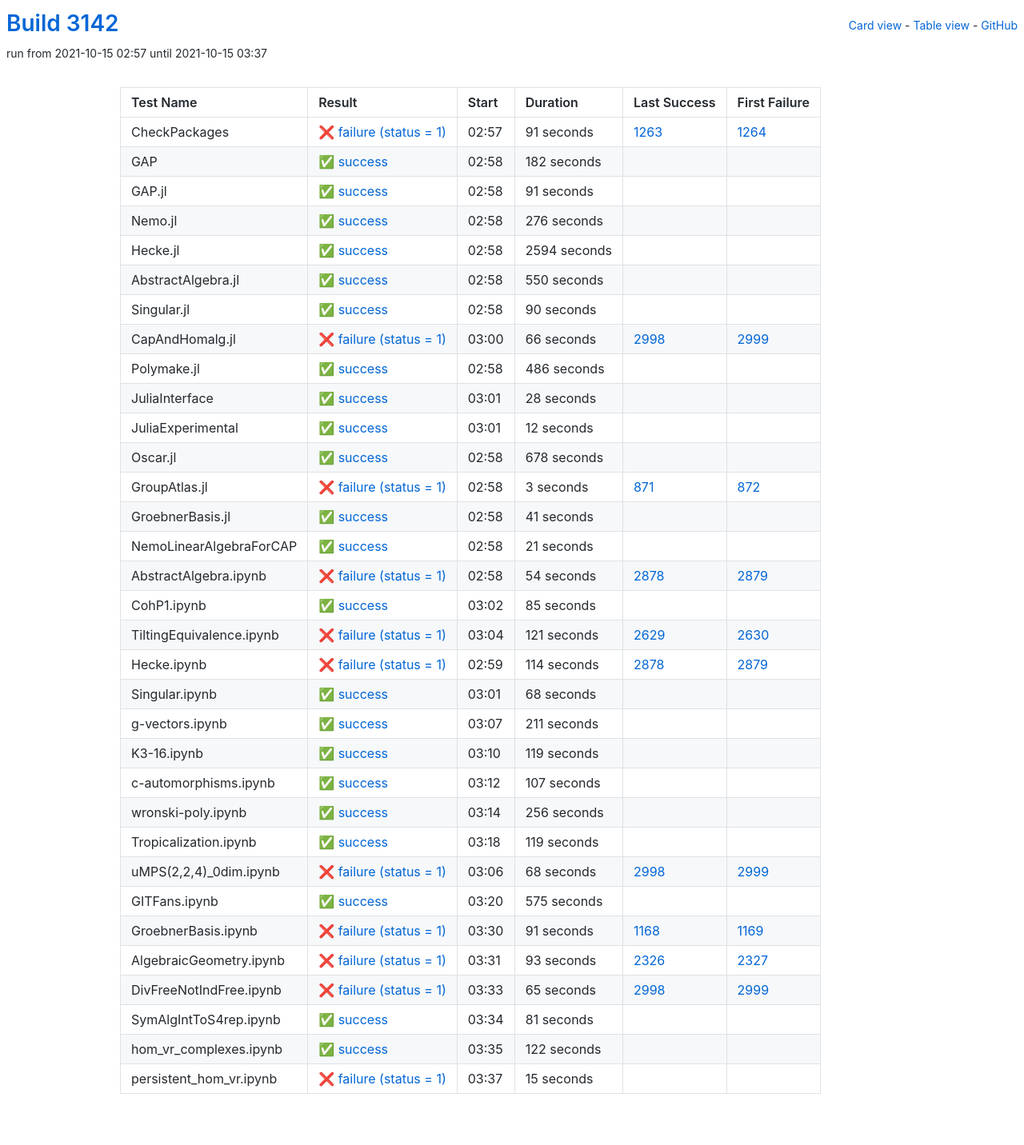
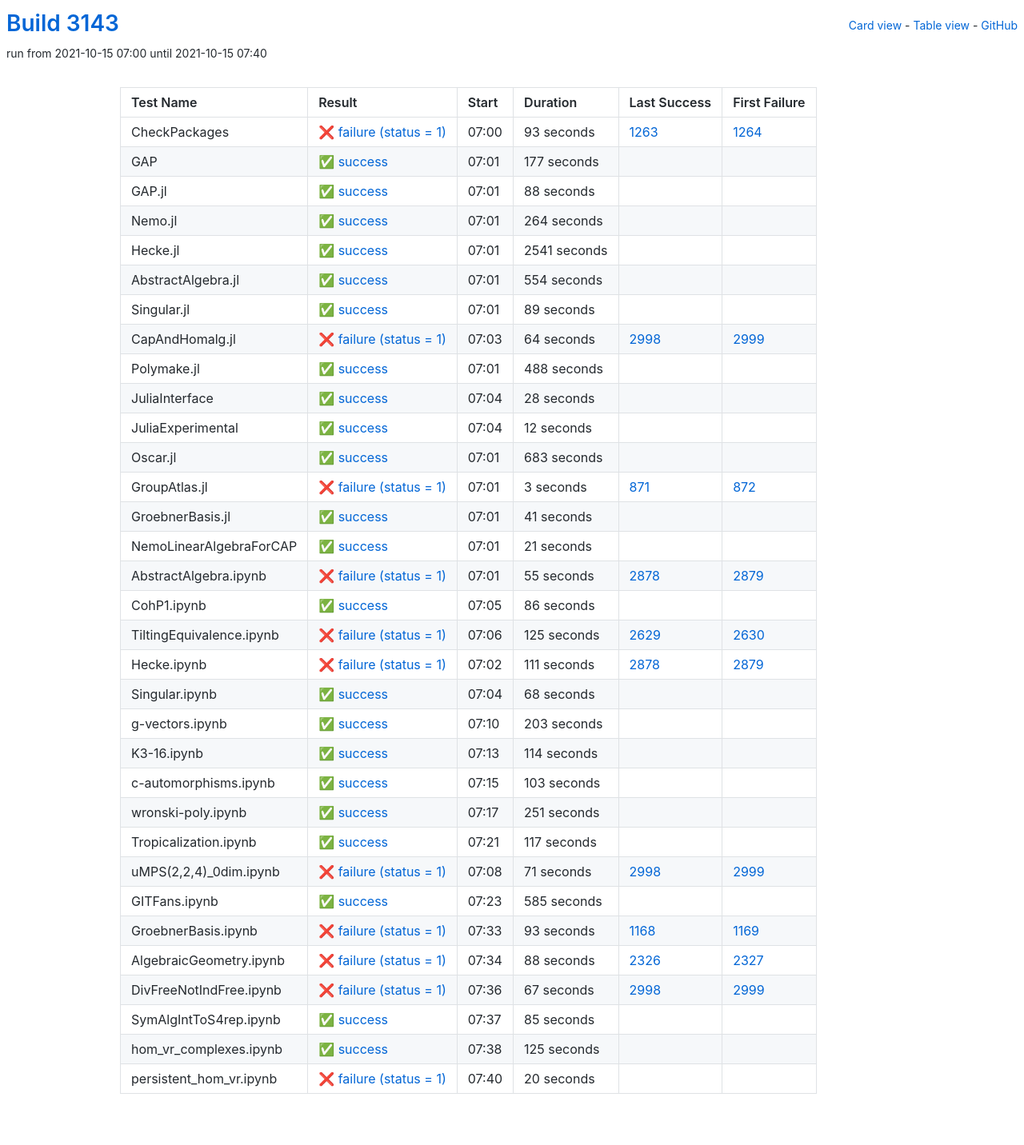
Before and after one commit to oscar-system/oscar-ci-status-stable, a Jekyll site: the page built from table.html, in a window 1280 px wide. Shown: the whole page at 80% size. Built offline with Jekyll 4.4.1, drawn with Linux system fonts in a browser that asks for light colours.

Commit message:
Build #3143

```diff
--- a/_data/ci.yml
+++ b/_data/ci.yml
@@ -1,6 +1,6 @@
 ---
-build: 3142
-build_url: https://oscarci.mathematik.uni-kl.de/job/oscar-stable/3142/
+build: 3143
+build_url: https://oscarci.mathematik.uni-kl.de/job/oscar-stable/3143/
 job: oscar-stable
 organization: oscar-system
 repo: oscar-ci-status-stable
@@ -8,116 +8,116 @@ repourl: https://github.com/oscar-system/oscar-ci-status-stable
 tests:
 - name: CheckPackages
   id: checkpackages
-  log: https://oscarci.mathematik.uni-kl.de/job/oscar-stable/3142/artifact/logs/build-3142/CheckPackages.log
-  start: 2021-10-15 02:57
+  log: https://oscarci.mathematik.uni-kl.de/job/oscar-stable/3143/artifact/logs/build-3143/CheckPackages.log
+  start: 2021-10-15 07:00
   success: false
   exitcode: 1
   status: failure
-  duration: 91
+  duration: 93
   last_success: 1263
   last_success_url: https://oscarci.mathematik.uni-kl.de/job/oscar-stable/1263/
   first_failure: 1264
   first_failure_url: https://oscarci.mathematik.uni-kl.de/job/oscar-stable/1264/
 - name: GAP
   id: gap
-  log: https://oscarci.mathematik.uni-kl.de/job/oscar-stable/3142/artifact/logs/build-3142/GAP.log
-  start: 2021-10-15 02:58
+  log: https://oscarci.mathematik.uni-kl.de/job/oscar-stable/3143/artifact/logs/build-3143/GAP.log
+  start: 2021-10-15 07:01
   success: true
   exitcode: 0
   status: success
-  duration: 182
+  duration: 177
   last_success: false
   last_success_url:
   first_failure: false
   first_failure_url:
 - name: GAP.jl
   id: gap-jl
-  log: https://oscarci.mathematik.uni-kl.de/job/oscar-stable/3142/artifact/logs/build-3142/GAP.jl.log
-  start: 2021-10-15 02:58
+  log: https://oscarci.mathematik.uni-kl.de/job/oscar-stable/3143/artifact/logs/build-3143/GAP.jl.log
+  start: 2021-10-15 07:01
   success: true
   exitcode: 0
   status: success
-  duration: 91
+  duration: 88
   last_success: false
   last_success_url:
   first_failure: false
   first_failure_url:
 - name: Nemo.jl
   id: nemo-jl
-  log: https://oscarci.mathematik.uni-kl.de/job/oscar-stable/3142/artifact/logs/build-3142/Nemo.jl.log
-  start: 2021-10-15 02:58
+  log: https://oscarci.mathematik.uni-kl.de/job/oscar-stable/3143/artifact/logs/build-3143/Nemo.jl.log
+  start: 2021-10-15 07:01
   success: true
   exitcode: 0
   status: success
-  duration: 276
+  duration: 264
   last_success: false
   last_success_url:
   first_failure: false
   first_failure_url:
 - name: Hecke.jl
   id: hecke-jl
-  log: https://oscarci.mathematik.uni-kl.de/job/oscar-stable/3142/artifact/logs/build-3142/Hecke.jl.log
-  start: 2021-10-15 02:58
+  log: https://oscarci.mathematik.uni-kl.de/job/oscar-stable/3143/artifact/logs/build-3143/Hecke.jl.log
+  start: 2021-10-15 07:01
   success: true
   exitcode: 0
   status: success
-  duration: 2594
+  duration: 2541
   last_success: false
   last_success_url:
   first_failure: false
   first_failure_url:
 - name: AbstractAlgebra.jl
   id: abstractalgebra-jl
-  log: https://oscarci.mathematik.uni-kl.de/job/oscar-stable/3142/artifact/logs/build-3142/AbstractAlgebra.jl.log
-  start: 2021-10-15 02:58
+  log: https://oscarci.mathematik.uni-kl.de/job/oscar-stable/3143/artifact/logs/build-3143/AbstractAlgebra.jl.log
+  start: 2021-10-15 07:01
   success: true
   exitcode: 0
   status: success
-  duration: 550
+  duration: 554
   last_success: false
   last_success_url:
   first_failure: false
   first_failure_url:
 - name: Singular.jl
   id: singular-jl
-  log: https://oscarci.mathematik.uni-kl.de/job/oscar-stable/3142/artifact/logs/build-3142/Singular.jl.log
-  start: 2021-10-15 02:58
+  log: https://oscarci.mathematik.uni-kl.de/job/oscar-stable/3143/artifact/logs/build-3143/Singular.jl.log
+  start: 2021-10-15 07:01
   success: true
   exitcode: 0
   status: success
-  duration: 90
+  duration: 89
   last_success: false
   last_success_url:
   first_failure: false
   first_failure_url:
 - name: CapAndHomalg.jl
   id: capandhomalg-jl
-  log: https://oscarci.mathematik.uni-kl.de/job/oscar-stable/3142/artifact/logs/build-3142/CapAndHomalg.jl.log
-  start: 2021-10-15 03:00
+  log: https://oscarci.mathematik.uni-kl.de/job/oscar-stable/3143/artifact/logs/build-3143/CapAndHomalg.jl.log
+  start: 2021-10-15 07:03
   success: false
   exitcode: 1
   status: failure
-  duration: 66
+  duration: 64
   last_success: 2998
   last_success_url: https://oscarci.mathematik.uni-kl.de/job/oscar-stable/2998/
   first_failure: 2999
   first_failure_url: https://oscarci.mathematik.uni-kl.de/job/oscar-stable/2999/
 - name: Polymake.jl
   id: polymake-jl
-  log: https://oscarci.mathematik.uni-kl.de/job/oscar-stable/3142/artifact/logs/build-3142/Polymake.jl.log
-  start: 2021-10-15 02:58
+  log: https://oscarci.mathematik.uni-kl.de/job/oscar-stable/3143/artifact/logs/build-3143/Polymake.jl.log
+  start: 2021-10-15 07:01
   success: true
   exitcode: 0
   status: success
-  duration: 486
+  duration: 488
   last_success: false
   last_success_url:
   first_failure: false
   first_failure_url:
 - name: JuliaInterface
   id: juliainterface
-  log: https://oscarci.mathematik.uni-kl.de/job/oscar-stable/3142/artifact/logs/build-3142/JuliaInterface.log
-  start: 2021-10-15 03:01
+  log: https://oscarci.mathematik.uni-kl.de/job/oscar-stable/3143/artifact/logs/build-3143/JuliaInterface.log
+  start: 2021-10-15 07:04
   success: true
   exitcode: 0
   status: success
@@ -128,8 +128,8 @@ tests:
   first_failure_url:
 - name: JuliaExperimental
   id: juliaexperimental
-  log: https://oscarci.mathematik.uni-kl.de/job/oscar-stable/3142/artifact/logs/build-3142/JuliaExperimental.log
-  start: 2021-10-15 03:01
+  log: https://oscarci.mathematik.uni-kl.de/job/oscar-stable/3143/artifact/logs/build-3143/JuliaExperimental.log
+  start: 2021-10-15 07:04
   success: true
   exitcode: 0
   status: success
@@ -140,20 +140,20 @@ tests:
   first_failure_url:
 - name: Oscar.jl
   id: oscar-jl
-  log: https://oscarci.mathematik.uni-kl.de/job/oscar-stable/3142/artifact/logs/build-3142/Oscar.jl.log
-  start: 2021-10-15 02:58
+  log: https://oscarci.mathematik.uni-kl.de/job/oscar-stable/3143/artifact/logs/build-3143/Oscar.jl.log
+  start: 2021-10-15 07:01
   success: true
   exitcode: 0
   status: success
-  duration: 678
+  duration: 683
   last_success: false
   last_success_url:
   first_failure: false
   first_failure_url:
 - name: GroupAtlas.jl
   id: groupatlas-jl
-  log: https://oscarci.mathematik.uni-kl.de/job/oscar-stable/3142/artifact/logs/build-3142/GroupAtlas.jl.log
-  start: 2021-10-15 02:58
+  log: https://oscarci.mathematik.uni-kl.de/job/oscar-stable/3143/artifact/logs/build-3143/GroupAtlas.jl.log
+  start: 2021-10-15 07:01
   success: false
   exitcode: 1
   status: failure
@@ -164,8 +164,8 @@ tests:
   first_failure_url: https://oscarci.mathematik.uni-kl.de/job/oscar-stable/872/
 - name: GroebnerBasis.jl
   id: groebnerbasis-jl
-  log: https://oscarci.mathematik.uni-kl.de/job/oscar-stable/3142/artifact/logs/build-3142/GroebnerBasis.jl.log
-  start: 2021-10-15 02:58
+  log: https://oscarci.mathematik.uni-kl.de/job/oscar-stable/3143/artifact/logs/build-3143/GroebnerBasis.jl.log
+  start: 2021-10-15 07:01
   success: true
   exitcode: 0
   status: success
@@ -176,8 +176,8 @@ tests:
   first_failure_url:
 - name: NemoLinearAlgebraForCAP
   id: nemolinearalgebraforcap
-  log: https://oscarci.mathematik.uni-kl.de/job/oscar-stable/3142/artifact/logs/build-3142/NemoLinearAlgebraForCAP.log
-  start: 2021-10-15 02:58
+  log: https://oscarci.mathematik.uni-kl.de/job/oscar-stable/3143/artifact/logs/build-3143/NemoLinearAlgebraForCAP.log
+  start: 2021-10-15 07:01
   success: true
   exitcode: 0
   status: success
@@ -188,56 +188,56 @@ tests:
   first_failure_url:
 - name: AbstractAlgebra.ipynb
   id: abstractalgebra-ipynb
-  log: https://oscarci.mathematik.uni-kl.de/job/oscar-stable/3142/artifact/logs/build-3142/AbstractAlgebra.ipynb.log
-  start: 2021-10-15 02:58
+  log: https://oscarci.mathematik.uni-kl.de/job/oscar-stable/3143/artifact/logs/build-3143/AbstractAlgebra.ipynb.log
+  start: 2021-10-15 07:01
   success: false
   exitcode: 1
   status: failure
-  duration: 54
+  duration: 55
   last_success: 2878
   last_success_url: https://oscarci.mathematik.uni-kl.de/job/oscar-stable/2878/
   first_failure: 2879
   first_failure_url: https://oscarci.mathematik.uni-kl.de/job/oscar-stable/2879/
 - name: CohP1.ipynb
   id: cohp1-ipynb
-  log: https://oscarci.mathematik.uni-kl.de/job/oscar-stable/3142/artifact/logs/build-3142/CohP1.ipynb.log
-  start: 2021-10-15 03:02
+  log: https://oscarci.mathematik.uni-kl.de/job/oscar-stable/3143/artifact/logs/build-3143/CohP1.ipynb.log
+  start: 2021-10-15 07:05
   success: true
   exitcode: 0
   status: success
-  duration: 85
+  duration: 86
   last_success: false
   last_success_url:
   first_failure: false
   first_failure_url:
 - name: TiltingEquivalence.ipynb
   id: tiltingequivalence-ipynb
-  log: https://oscarci.mathematik.uni-kl.de/job/oscar-stable/3142/artifact/logs/build-3142/TiltingEquivalence.ipynb.log
-  start: 2021-10-15 03:04
+  log: https://oscarci.mathematik.uni-kl.de/job/oscar-stable/3143/artifact/logs/build-3143/TiltingEquivalence.ipynb.log
+  start: 2021-10-15 07:06
   success: false
   exitcode: 1
   status: failure
-  duration: 121
+  duration: 125
   last_success: 2629
   last_success_url: https://oscarci.mathematik.uni-kl.de/job/oscar-stable/2629/
   first_failure: 2630
   first_failure_url: https://oscarci.mathematik.uni-kl.de/job/oscar-stable/2630/
 - name: Hecke.ipynb
   id: hecke-ipynb
-  log: https://oscarci.mathematik.uni-kl.de/job/oscar-stable/3142/artifact/logs/build-3142/Hecke.ipynb.log
-  start: 2021-10-15 02:59
+  log: https://oscarci.mathematik.uni-kl.de/job/oscar-stable/3143/artifact/logs/build-3143/Hecke.ipynb.log
+  start: 2021-10-15 07:02
   success: false
   exitcode: 1
   status: failure
-  duration: 114
+  duration: 111
   last_success: 2878
   last_success_url: https://oscarci.mathematik.uni-kl.de/job/oscar-stable/2878/
   first_failure: 2879
   first_failure_url: https://oscarci.mathematik.uni-kl.de/job/oscar-stable/2879/
 - name: Singular.ipynb
   id: singular-ipynb
-  log: https://oscarci.mathematik.uni-kl.de/job/oscar-stable/3142/artifact/logs/build-3142/Singular.ipynb.log
-  start: 2021-10-15 03:01
+  log: https://oscarci.mathematik.uni-kl.de/job/oscar-stable/3143/artifact/logs/build-3143/Singular.ipynb.log
+  start: 2021-10-15 07:04
   success: true
   exitcode: 0
   status: success
@@ -248,156 +248,156 @@ tests:
   first_failure_url:
 - name: g-vectors.ipynb
   id: g-vectors-ipynb
-  log: https://oscarci.mathematik.uni-kl.de/job/oscar-stable/3142/artifact/logs/build-3142/g-vectors.ipynb.log
-  start: 2021-10-15 03:07
+  log: https://oscarci.mathematik.uni-kl.de/job/oscar-stable/3143/artifact/logs/build-3143/g-vectors.ipynb.log
+  start: 2021-10-15 07:10
   success: true
   exitcode: 0
   status: success
-  duration: 211
+  duration: 203
   last_success: false
   last_success_url:
   first_failure: false
   first_failure_url:
 - name: K3-16.ipynb
   id: k3-16-ipynb
-  log: https://oscarci.mathematik.uni-kl.de/job/oscar-stable/3142/artifact/logs/build-3142/K3-16.ipynb.log
-  start: 2021-10-15 03:10
+  log: https://oscarci.mathematik.uni-kl.de/job/oscar-stable/3143/artifact/logs/build-3143/K3-16.ipynb.log
+  start: 2021-10-15 07:13
   success: true
   exitcode: 0
   status: success
-  duration: 119
+  duration: 114
   last_success: false
   last_success_url:
   first_failure: false
   first_failure_url:
 - name: c-automorphisms.ipynb
   id: c-automorphisms-ipynb
-  log: https://oscarci.mathematik.uni-kl.de/job/oscar-stable/3142/artifact/logs/build-3142/c-automorphisms.ipynb.log
-  start: 2021-10-15 03:12
+  log: https://oscarci.mathematik.uni-kl.de/job/oscar-stable/3143/artifact/logs/build-3143/c-automorphisms.ipynb.log
+  start: 2021-10-15 07:15
   success: true
   exitcode: 0
   status: success
-  duration: 107
+  duration: 103
   last_success: false
   last_success_url:
   first_failure: false
   first_failure_url:
 - name: wronski-poly.ipynb
   id: wronski-poly-ipynb
-  log: https://oscarci.mathematik.uni-kl.de/job/oscar-stable/3142/artifact/logs/build-3142/wronski-poly.ipynb.log
-  start: 2021-10-15 03:14
+  log: https://oscarci.mathematik.uni-kl.de/job/oscar-stable/3143/artifact/logs/build-3143/wronski-poly.ipynb.log
+  start: 2021-10-15 07:17
   success: true
   exitcode: 0
   status: success
-  duration: 256
+  duration: 251
   last_success: false
   last_success_url:
   first_failure: false
   first_failure_url:
 - name: Tropicalization.ipynb
   id: tropicalization-ipynb
-  log: https://oscarci.mathematik.uni-kl.de/job/oscar-stable/3142/artifact/logs/build-3142/Tropicalization.ipynb.log
-  start: 2021-10-15 03:18
+  log: https://oscarci.mathematik.uni-kl.de/job/oscar-stable/3143/artifact/logs/build-3143/Tropicalization.ipynb.log
+  start: 2021-10-15 07:21
   success: true
   exitcode: 0
   status: success
-  duration: 119
+  duration: 117
   last_success: false
   last_success_url:
   first_failure: false
   first_failure_url:
 - name: uMPS(2,2,4)_0dim.ipynb
   id: umps-2-2-4-0dim-ipynb
-  log: https://oscarci.mathematik.uni-kl.de/job/oscar-stable/3142/artifact/logs/build-3142/uMPS-2-2-4-_0dim.ipynb.log
-  start: 2021-10-15 03:06
+  log: https://oscarci.mathematik.uni-kl.de/job/oscar-stable/3143/artifact/logs/build-3143/uMPS-2-2-4-_0dim.ipynb.log
+  start: 2021-10-15 07:08
   success: false
   exitcode: 1
   status: failure
-  duration: 68
+  duration: 71
   last_success: 2998
   last_success_url: https://oscarci.mathematik.uni-kl.de/job/oscar-stable/2998/
   first_failure: 2999
   first_failure_url: https://oscarci.mathematik.uni-kl.de/job/oscar-stable/2999/
 - name: GITFans.ipynb
   id: gitfans-ipynb
-  log: https://oscarci.mathematik.uni-kl.de/job/oscar-stable/3142/artifact/logs/build-3142/GITFans.ipynb.log
-  start: 2021-10-15 03:20
+  log: https://oscarci.mathematik.uni-kl.de/job/oscar-stable/3143/artifact/logs/build-3143/GITFans.ipynb.log
+  start: 2021-10-15 07:23
   success: true
   exitcode: 0
   status: success
-  duration: 575
+  duration: 585
   last_success: false
   last_success_url:
   first_failure: false
   first_failure_url:
 - name: GroebnerBasis.ipynb
   id: groebnerbasis-ipynb
-  log: https://oscarci.mathematik.uni-kl.de/job/oscar-stable/3142/artifact/logs/build-3142/GroebnerBasis.ipynb.log
-  start: 2021-10-15 03:30
+  log: https://oscarci.mathematik.uni-kl.de/job/oscar-stable/3143/artifact/logs/build-3143/GroebnerBasis.ipynb.log
+  start: 2021-10-15 07:33
   success: false
   exitcode: 1
   status: failure
-  duration: 91
+  duration: 93
   last_success: 1168
   last_success_url: https://oscarci.mathematik.uni-kl.de/job/oscar-stable/1168/
   first_failure: 1169
   first_failure_url: https://oscarci.mathematik.uni-kl.de/job/oscar-stable/1169/
 - name: AlgebraicGeometry.ipynb
   id: algebraicgeometry-ipynb
-  log: https://oscarci.mathematik.uni-kl.de/job/oscar-stable/3142/artifact/logs/build-3142/AlgebraicGeometry.ipynb.log
-  start: 2021-10-15 03:31
+  log: https://oscarci.mathematik.uni-kl.de/job/oscar-stable/3143/artifact/logs/build-3143/AlgebraicGeometry.ipynb.log
+  start: 2021-10-15 07:34
   success: false
   exitcode: 1
   status: failure
-  duration: 93
+  duration: 88
   last_success: 2326
   last_success_url: https://oscarci.mathematik.uni-kl.de/job/oscar-stable/2326/
   first_failure: 2327
   first_failure_url: https://oscarci.mathematik.uni-kl.de/job/oscar-stable/2327/
 - name: DivFreeNotIndFree.ipynb
   id: divfreenotindfree-ipynb
-  log: https://oscarci.mathematik.uni-kl.de/job/oscar-stable/3142/artifact/logs/build-3142/DivFreeNotIndFree.ipynb.log
-  start: 2021-10-15 03:33
+  log: https://oscarci.mathematik.uni-kl.de/job/oscar-stable/3143/artifact/logs/build-3143/DivFreeNotIndFree.ipynb.log
+  start: 2021-10-15 07:36
   success: false
   exitcode: 1
   status: failure
-  duration: 65
+  duration: 67
   last_success: 2998
   last_success_url: https://oscarci.mathematik.uni-kl.de/job/oscar-stable/2998/
   first_failure: 2999
   first_failure_url: https://oscarci.mathematik.uni-kl.de/job/oscar-stable/2999/
 - name: SymAlgIntToS4rep.ipynb
   id: symalginttos4rep-ipynb
-  log: https://oscarci.mathematik.uni-kl.de/job/oscar-stable/3142/artifact/logs/build-3142/SymAlgIntToS4rep.ipynb.log
-  start: 2021-10-15 03:34
+  log: https://oscarci.mathematik.uni-kl.de/job/oscar-stable/3143/artifact/logs/build-3143/SymAlgIntToS4rep.ipynb.log
+  start: 2021-10-15 07:37
   success: true
   exitcode: 0
   status: success
-  duration: 81
+  duration: 85
   last_success: false
   last_success_url:
   first_failure: false
   first_failure_url:
 - name: hom_vr_complexes.ipynb
   id: hom-vr-complexes-ipynb
-  log: https://oscarci.mathematik.uni-kl.de/job/oscar-stable/3142/artifact/logs/build-3142/hom_vr_complexes.ipynb.log
-  start: 2021-10-15 03:35
+  log: https://oscarci.mathematik.uni-kl.de/job/oscar-stable/3143/artifact/logs/build-3143/hom_vr_complexes.ipynb.log
+  start: 2021-10-15 07:38
   success: true
   exitcode: 0
   status: success
-  duration: 122
+  duration: 125
   last_success: false
   last_success_url:
   first_failure: false
   first_failure_url:
 - name: persistent_hom_vr.ipynb
   id: persistent-hom-vr-ipynb
-  log: https://oscarci.mathematik.uni-kl.de/job/oscar-stable/3142/artifact/logs/build-3142/persistent_hom_vr.ipynb.log
-  start: 2021-10-15 03:37
+  log: https://oscarci.mathematik.uni-kl.de/job/oscar-stable/3143/artifact/logs/build-3143/persistent_hom_vr.ipynb.log
+  start: 2021-10-15 07:40
   success: false
   exitcode: 1
   status: failure
-  duration: 15
+  duration: 20
   last_success: false
   last_success_url:
   first_failure: false
```
Also changed, not shown: README.md.
